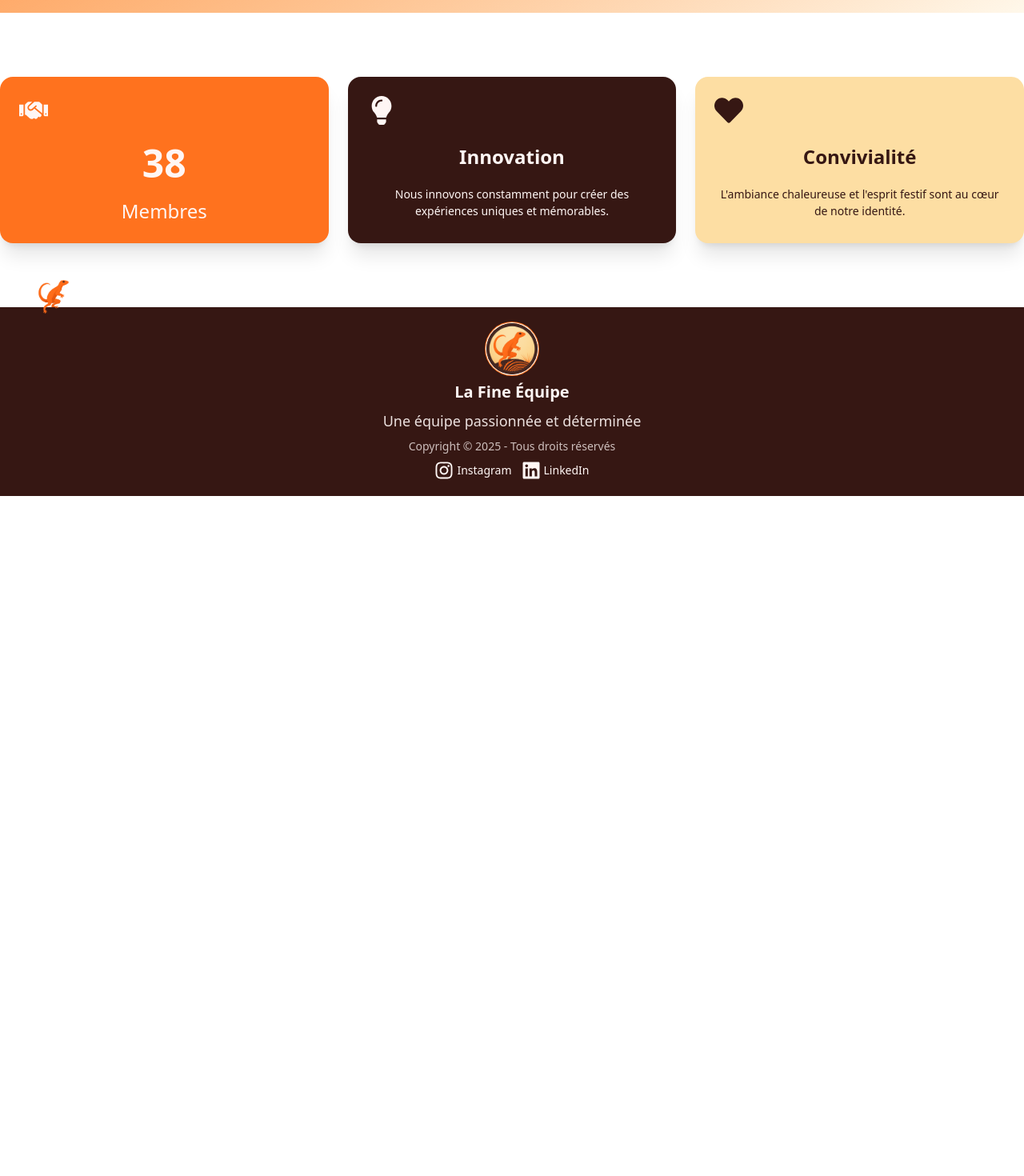
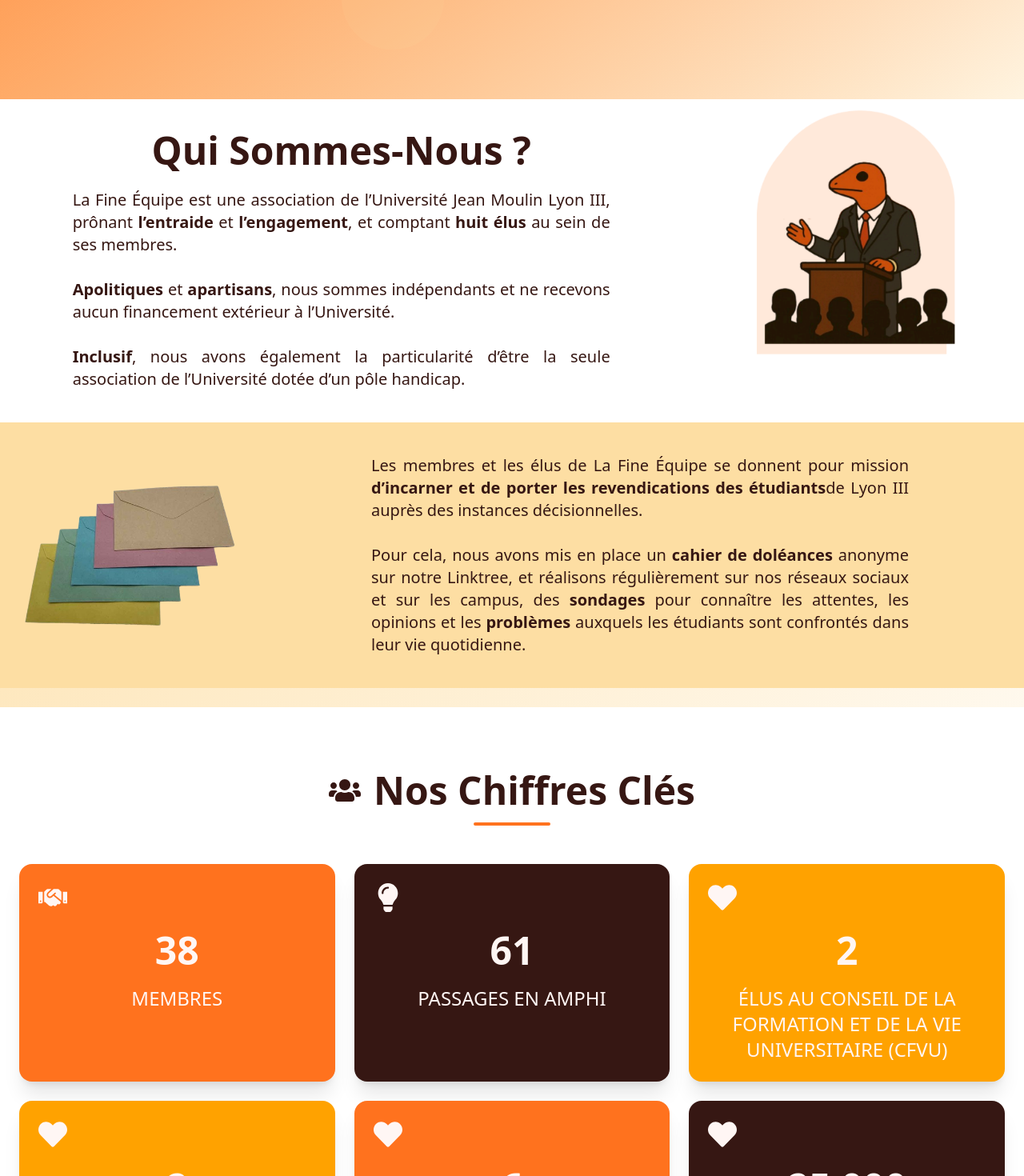
Before and after one commit to AurelienPautet/La-Fine-Equipe, a React (Vite) app in the folder apps/web/: page / in a window 1280 px wide. Shown: the part 700-2170 px from the top of the page at 80% size. Before the commit the page ends 1320 px from the top, so only its background shows below. Built offline with nearby package versions, Linux system fonts and the light colour scheme; no server answers.

Commit message:
Improved home page with real info

```diff
--- a/apps/web/index.html
+++ b/apps/web/index.html
@@ -1,8 +1,8 @@
-<!doctype html>
+<!DOCTYPE html>
 <html lang="en">
   <head>
     <meta charset="UTF-8" />
-    <link rel="icon" type="image/svg+xml" href="/vite.svg" />
+    <link rel="icon" type="image/svg+xml" href="/logo.png" />
     <meta name="viewport" content="width=device-width, initial-scale=1.0" />
     <title>lafineequipe</title>
   </head>
--- /dev/null
+++ b/apps/web/src/components/FigureCard.tsx
@@ -0,0 +1,36 @@
+import React from "react";
+
+interface FigureCardProps {
+  icon: React.ReactNode;
+  figure: string;
+  description: string;
+  bgColor:
+    | "bg-primary"
+    | "bg-secondary"
+    | "bg-accent"
+    | "bg-warning"
+    | "bg-info"
+    | "bg-success"
+    | "bg-error";
+}
+
+const FigureCard: React.FC<FigureCardProps> = ({
+  icon,
+  figure,
+  description,
+  bgColor,
+}) => {
+  return (
+    <div
+      className={`card ${bgColor} text-primary-content shadow-xl hover:shadow-2xl transform hover:scale-105 transition-all duration-300`}
+    >
+      <div className="card-body text-center">
+        <div className="text-4xl mb-4">{icon}</div>
+        <h3 className="card-title justify-center text-5xl mb-3">{figure}</h3>
+        <p className="text-2xl">{description}</p>
+      </div>
+    </div>
+  );
+};
+
+export default FigureCard;
--- a/apps/web/src/components/Footer.tsx
+++ b/apps/web/src/components/Footer.tsx
@@ -1,5 +1,6 @@
 import React from "react";
 import { FaInstagram, FaLinkedin } from "react-icons/fa";
+import { IoIosMail } from "react-icons/io";
 
 const Footer: React.FC = () => {
   return (
@@ -37,6 +38,13 @@
             <FaLinkedin className="w-6 h-6 hover:text-primary transition-colors" />
             LinkedIn
           </a>
+          <a
+            href="mailto:lafineequipe.lyon3@gmail.com"
+            className="flex items-center gap-1 "
+          >
+            <IoIosMail className="w-6 h-6 hover:text-primary transition-colors" />
+            lafineequipe.lyon3@gmail.com
+          </a>
         </div>
       </aside>
     </footer>
--- a/apps/web/src/components/Header.tsx
+++ b/apps/web/src/components/Header.tsx
@@ -3,7 +3,7 @@
 
 const Header: React.FC = () => {
   return (
-    <div className="navbar bg-primary shadow-xl border-b-4 border-primary sticky top-0 z-50">
+    <div className="navbar h-10 bg-primary shadow-xl border-b-4 border-primary sticky top-0 z-50">
       <div className="flex-1">
         <Link
           to="/"
--- a/apps/web/src/pages/HomePage.tsx
+++ b/apps/web/src/pages/HomePage.tsx
@@ -1,4 +1,4 @@
-import React, { useEffect, useState } from "react";
+import React from "react";
 import { Link } from "react-router-dom";
 import {
   FaUsers,
@@ -9,8 +9,8 @@
   FaHandshake,
 } from "react-icons/fa";
 import ArticleCard from "../components/ArticleCard";
-import MemberCard from "../components/MemberCard";
 import { useLatestArticle } from "../hooks/ArticleHooks";
+import FigureCard from "../components/FigureCard";
 
 const HomePage: React.FC = () => {
   const { data: latestArticle, error, isLoading } = useLatestArticle();
@@ -19,7 +19,7 @@
   return (
     <div className="min-h-screen">
       {/* Hero Section */}
-      <div className="hero min-h-[80vh] bg-gradient-to-br from-primary to-primary-focus relative overflow-hidden">
+      <div className="hero min-h-[calc(100vh-2.5rem)] bg-gradient-to-br from-primary to-primary-focus relative overflow-hidden">
         <div className="hero-content text-center text-primary-content relative z-10">
           <div className="max-w-4xl">
             <div className="flex justify-center mb-8">
@@ -100,48 +100,125 @@
         </section>
       )}
 
-      {/* Values Section */}
-      <section className="py-20 bg-base-100">
-        <div className="grid md:grid-cols-3 gap-6">
-          <div className="card bg-primary text-primary-content shadow-xl hover:shadow-2xl transform hover:scale-105 transition-all duration-300">
-            <div className="card-body text-center">
-              <div className="text-4xl mb-4">
-                <FaHandshake />
+      {/* Presentation Section */}
+      <div className="min-h-[calc(100vh-2.5rem)] h-full flex flex-col  items-center">
+        <div className="h-full bg-white w-full">
+          <div className="flex flex-row w-full h-full">
+            <div className="flex-1 h-full w-full">
+              <div className=" flex flex-col justify-center items-center h-full p-10">
+                <h2 className="text-5xl font-bold text-secondary mb-6 text-center">
+                  Qui Sommes-Nous ?
+                </h2>
+                <p className="text-xl text-justify max-w-2xl">
+                  La Fine Équipe est une association de l’Université Jean Moulin
+                  Lyon III, prônant <b> l’entraide</b> et <b> l’engagement</b>,
+                  et comptant <b>huit élus</b> au sein de ses membres.
+                  <br />
+                  <br />
+                  <b>Apolitiques</b> et <b>apartisans</b>, nous sommes
+                  indépendants et ne recevons aucun financement extérieur à
+                  l’Université.
+                  <br />
+                  <br />
+                  <b>Inclusif</b>, nous avons également la particularité d’être
+                  la seule association de l’Université dotée d’un pôle handicap.
+                </p>
               </div>
-              <h3 className="card-title justify-center text-5xl mb-3">38</h3>
-              <p className="text-2xl">Membres</p>
+            </div>
+            <div className=" h-full  w-1/3 flex items-center justify-center">
+              <img
+                src="/PresIlustr.png"
+                alt="Présentation La Fine Équipe"
+                className="w-2/3"
+              />
             </div>
           </div>
-
-          <div className="card bg-secondary text-secondary-content shadow-xl hover:shadow-2xl transform hover:scale-105 transition-all duration-300">
-            <div className="card-body text-center">
-              <div className="text-4xl mb-4">
-                <FaLightbulb />
-              </div>
-              <h3 className="card-title justify-center text-2xl mb-3">
-                Innovation
-              </h3>
-              <p>
-                Nous innovons constamment pour créer des expériences uniques et
-                mémorables.
+        </div>
+        <div className="h-full bg-accent w-full flex flex-row justify-center items-center">
+          <div className=" h-full  w-1/3 flex items-center justify-center">
+            <img
+              src="/PresIlustr2.png"
+              alt="Présentation La Fine Équipe"
+              className="w-full"
+            />
+          </div>
+          <div className="h-full w-full">
+            <div className=" flex flex-col justify-center items-center h-full p-10">
+              <p className="text-xl text-justify max-w-2xl">
+                Les membres et les élus de La Fine Équipe se donnent pour
+                mission{" "}
+                <b>d’incarner et de porter les revendications des étudiants</b>
+                de Lyon III auprès des instances décisionnelles.
+                <br />
+                <br />
+                Pour cela, nous avons mis en place un <b>
+                  cahier de doléances
+                </b>{" "}
+                anonyme sur notre Linktree, et réalisons régulièrement sur nos
+                réseaux sociaux et sur les campus, des <b>sondages</b> pour
+                connaître les attentes, les opinions et les <b>problèmes</b>{" "}
+                auxquels les étudiants sont confrontés dans leur vie
+                quotidienne.
               </p>
             </div>
           </div>
+        </div>
+      </div>
 
-          <div className="card bg-accent text-accent-content shadow-xl hover:shadow-2xl transform hover:scale-105 transition-all duration-300">
-            <div className="card-body text-center">
-              <div className="text-4xl mb-4">
-                <FaHeart />
-              </div>
-              <h3 className="card-title justify-center text-2xl mb-3">
-                Convivialité
-              </h3>
-              <p>
-                L'ambiance chaleureuse et l'esprit festif sont au cœur de notre
-                identité.
-              </p>
-            </div>
-          </div>
+      {/* Figures Section */}
+      <section className="p-6 py-20 bg-base-100">
+        <div className="text-center mb-12">
+          <h2 className="text-5xl font-bold text-secondary mb-4 flex items-center justify-center gap-4">
+            <FaUsers className="w-10 h-10" />
+            Nos Chiffres Clés
+          </h2>
+          <div className="w-24 h-1 bg-primary mx-auto rounded-full"></div>
+        </div>
+        <div className="grid md:grid-cols-3 gap-6">
+          <FigureCard
+            icon={<FaHandshake />}
+            figure="38"
+            description="MEMBRES"
+            bgColor="bg-primary"
+          />
+
+          <FigureCard
+            figure="61"
+            description="PASSAGES EN AMPHI"
+            bgColor="bg-secondary"
+            icon={<FaLightbulb />}
+          />
+
+          <FigureCard
+            figure="2"
+            description="ÉLUS AU CONSEIL DE LA
+FORMATION ET DE LA VIE
+UNIVERSITAIRE (CFVU)"
+            bgColor="bg-warning"
+            icon={<FaHeart />}
+          />
+
+          <FigureCard
+            figure="2"
+            description="ÉLUS À LA
+SECTION
+DISCIPLINAIRE"
+            bgColor="bg-warning"
+            icon={<FaHeart />}
+          />
+          <FigureCard
+            figure="6"
+            description="ÉLUS AU CONSEIL
+DOCUMENTAIRE (75% des sièges)"
+            bgColor="bg-primary"
+            icon={<FaHeart />}
+          />
+          <FigureCard
+            figure="25 000"
+            description="VUES SUR LES RÉSEAUX SOCIAUX"
+            bgColor="bg-secondary"
+            icon={<FaHeart />}
+          />
         </div>
       </section>
     </div>
```
Also changed, not shown: apps/web/public/PresIlustr.png (added), apps/web/public/PresIlustr2.png (added).
